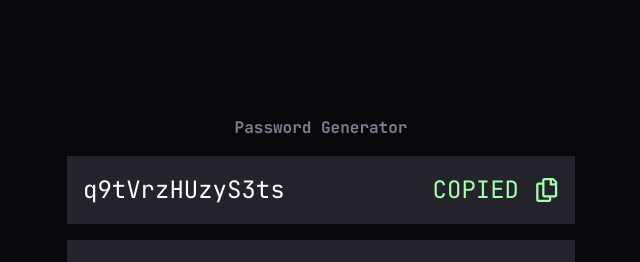
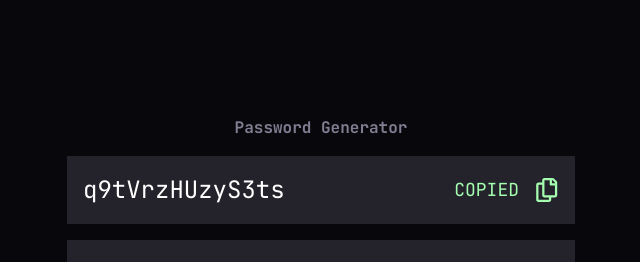
Before and after one commit to AlexisC73/password-generator, a Next.js app: page / in a window 1280 px wide. Both pictures are taken after a click on the element 866 px from the left and 189 px from the top of the page. Shown: the top 262 px of the page, without its empty margins (319-959 px from the left). Built offline with nearby package versions, Linux system fonts and the light colour scheme.

Commit message:
changement taille du texte pour le retour de copie

```diff
--- a/app/page.tsx
+++ b/app/page.tsx
@@ -106,7 +106,7 @@ export default function Home () {
       <div className='text-white bg-[#24232C] p-[16px] flex justify-between w-full text-[24px] items-center'>
         <p>{password}</p>
         <div className='text-neon hover:text-white cursor-pointer flex gap-x-4 items-center'>
-          {copied ? <p>COPIED</p> : null}
+          {copied ? <p className='text-[18px]'>COPIED</p> : null}
           <CopyIcon onClick={() => copyToClipboard()} />
         </div>
       </div>
```
